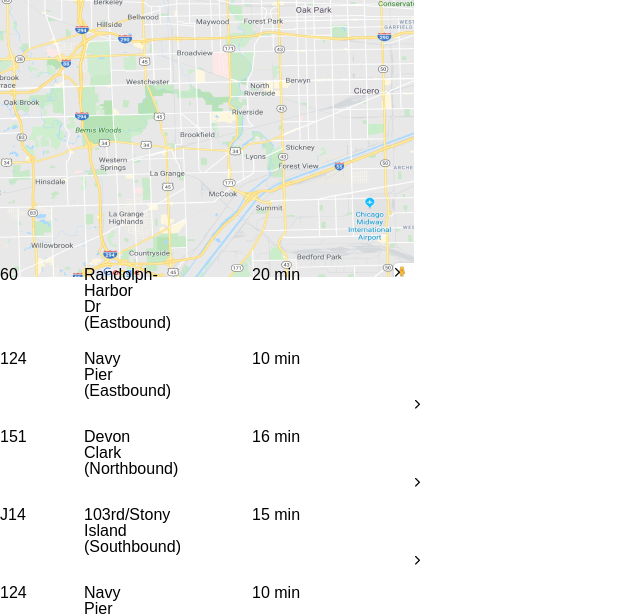
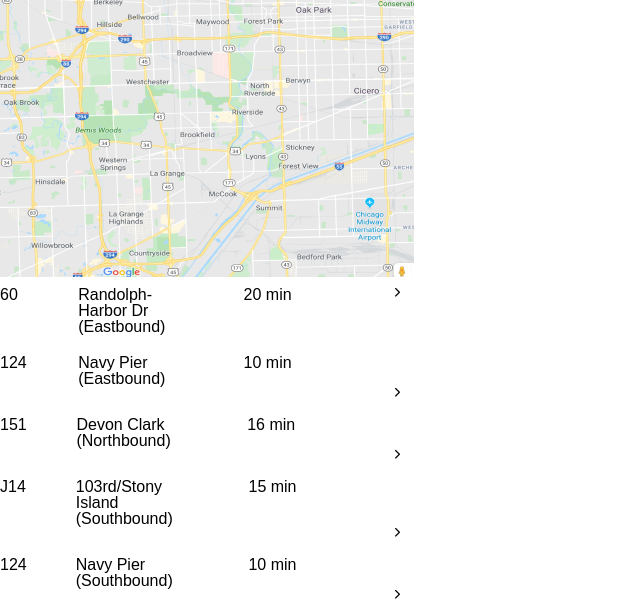
Before and after one commit to Kimber720/fe-challenge, a plain HTML site: page index.html in a window 1280 px wide. Shown: the part 93-709 px from the top of the page, without its empty margins (0-640 px from the left). Drawn offline with Linux system fonts and the light colour scheme.

Commit message:
css/style.css

```diff
--- a/css/style.css
+++ b/css/style.css
@@ -32,15 +32,14 @@ h1 {
 }
 
 .list {
-  padding-top: 250px;
-  width: 420px;
+  padding-top: 270px;
+  width: 400px;
 }
 
 li {
   display: inline-block;
   list-style-type: none;
-  padding-right: 20px;
-  width: 20%;
+  width: 40%;
   }
 
 nav {
```
